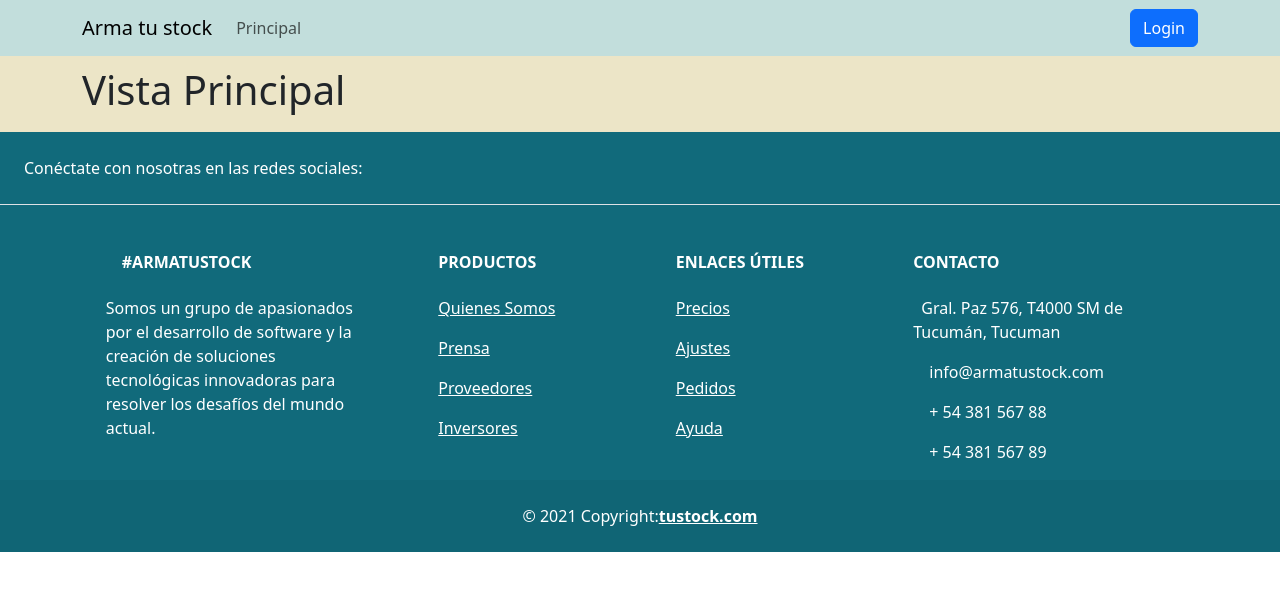
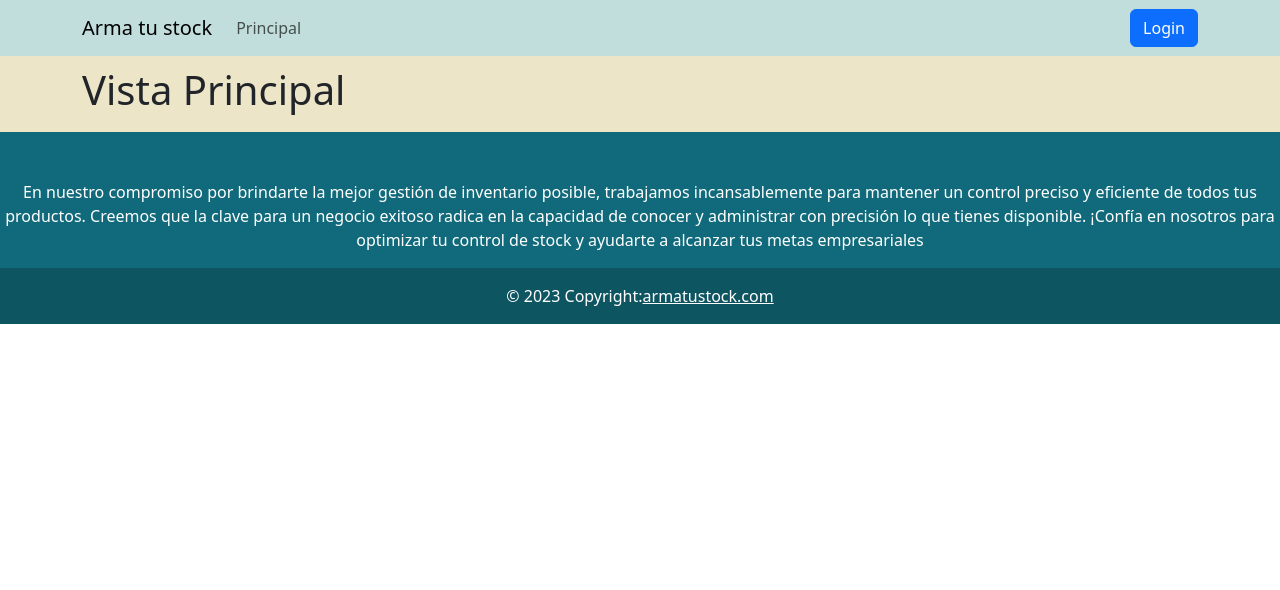
Before and after one commit to CarlosDipFadel/FrontEnd-ArmaTuStock, a React (Vite) app: page / in a window 1280 px wide. Shown: the top 590 px of the page. Built offline with nearby package versions, Linux system fonts and the light colour scheme; the HTML template or start-up script is replaced by a standard one.

Commit message:
actualizando footer

```diff
--- a/src/components/footer/FooterLayout.jsx
+++ b/src/components/footer/FooterLayout.jsx
@@ -1,140 +1,31 @@
 import React from "react";
+import { MDBFooter, MDBContainer } from "mdb-react-ui-kit";
 
-import {
-  MDBFooter,
-  MDBContainer,
-  MDBIcon,
-  MDBInput,
-  MDBCol,
-  MDBRow,
-  MDBBtn,
-} from "mdb-react-ui-kit";
-
-const FooterLayout = () => {
+export default function App() {
   return (
-    <MDBFooter className="text-center text-lg-start text-white">
-      <section className="d-flex justify-content-center justify-content-lg-between p-4 border-bottom">
-        <div className="me-5 d-none d-lg-block">
-          <span>Conéctate con nosotras en las redes sociales:</span>
-        </div>
-
-        <div>
-          <a href="" className="me-4 text-reset">
-            <MDBIcon fab icon="facebook-f" />
-          </a>
-          <a href="" className="me-4 text-reset">
-            <MDBIcon fab icon="twitter" />
-          </a>
-          <a href="" className="me-4 text-reset">
-            <MDBIcon fab icon="google" />
-          </a>
-          <a href="" className="me-4 text-reset">
-            <MDBIcon fab icon="instagram" />
-          </a>
-          <a href="" className="me-4 text-reset">
-            <MDBIcon fab icon="linkedin" />
-          </a>
-          <a href="" className="me-4 text-reset">
-            <MDBIcon fab icon="github" />
-          </a>
-        </div>
-      </section>
-
-      <section className="">
-        <MDBContainer className="text-center text-md-start mt-5">
-          <MDBRow className="mt-3">
-            <MDBCol md="3" lg="4" xl="3" className="mx-auto mb-4">
-              <h6 className="text-uppercase fw-bold mb-4">
-                <MDBIcon icon="gem" className="me-3" />
-                #ArmaTuStock
-              </h6>
-              <p>
-                Somos un grupo de apasionados por el desarrollo de software y la
-                creación de soluciones tecnológicas innovadoras para resolver
-                los desafíos del mundo actual.
-              </p>
-            </MDBCol>
-
-            <MDBCol md="2" lg="2" xl="2" className="mx-auto mb-4">
-              <h6 className="text-uppercase fw-bold mb-4">Productos</h6>
-              <p>
-                <a href="#!" className="text-reset">
-                  Quienes Somos
-                </a>
-              </p>
-              <p>
-                <a href="#!" className="text-reset">
-                  Prensa
-                </a>
-              </p>
-              <p>
-                <a href="#!" className="text-reset">
-                  Proveedores
-                </a>
-              </p>
-              <p>
-                <a href="#!" className="text-reset">
-                  Inversores
-                </a>
-              </p>
-            </MDBCol>
-
-            <MDBCol md="3" lg="2" xl="2" className="mx-auto mb-4">
-              <h6 className="text-uppercase fw-bold mb-4">Enlaces útiles</h6>
-              <p>
-                <a href="#!" className="text-reset">
-                  Precios
-                </a>
-              </p>
-              <p>
-                <a href="#!" className="text-reset">
-                  Ajustes
-                </a>
-              </p>
-              <p>
-                <a href="#!" className="text-reset">
-                  Pedidos
-                </a>
-              </p>
-              <p>
-                <a href="#!" className="text-reset">
-                  Ayuda
-                </a>
-              </p>
-            </MDBCol>
-
-            <MDBCol md="4" lg="3" xl="3" className="mx-auto mb-md-0 mb-4">
-              <h6 className="text-uppercase fw-bold mb-4">Contacto</h6>
-              <p>
-                <MDBIcon icon="home" className="me-2" />
-                Gral. Paz 576, T4000 SM de Tucumán, Tucuman
-              </p>
-              <p>
-                <MDBIcon icon="envelope" className="me-3" />
-                info@armatustock.com
-              </p>
-              <p>
-                <MDBIcon icon="phone" className="me-3" /> + 54 381 567 88
-              </p>
-              <p>
-                <MDBIcon icon="print" className="me-3" /> + 54 381 567 89
-              </p>
-            </MDBCol>
-          </MDBRow>
-        </MDBContainer>
-      </section>
+    <MDBFooter
+      className="text-center text-white"
+      style={{ backgroundColor: "#116A7B" }}
+    >
+      <MDBContainer className="p-4"></MDBContainer>
+      <p>
+        En nuestro compromiso por brindarte la mejor gestión de inventario
+        posible, trabajamos incansablemente para mantener un control preciso y
+        eficiente de todos tus productos. Creemos que la clave para un negocio
+        exitoso radica en la capacidad de conocer y administrar con precisión lo
+        que tienes disponible. ¡Confía en nosotros para optimizar tu control de
+        stock y ayudarte a alcanzar tus metas empresariales
+      </p>
 
       <div
-        className="text-center p-4"
-        style={{ backgroundColor: "rgba(0, 0, 0, 0.05)" }}
+        className="text-center p-3"
+        style={{ backgroundColor: "rgba(0, 0, 0, 0.2)" }}
       >
-        © 2021 Copyright:
-        <a className="text-reset fw-bold" href="https://mdbootstrap.com/">
-          tustock.com
+        © 2023 Copyright:
+        <a className="text-white" href="/">
+          armatustock.com
         </a>
       </div>
     </MDBFooter>
   );
-};
-
-export default FooterLayout;
+}
```
